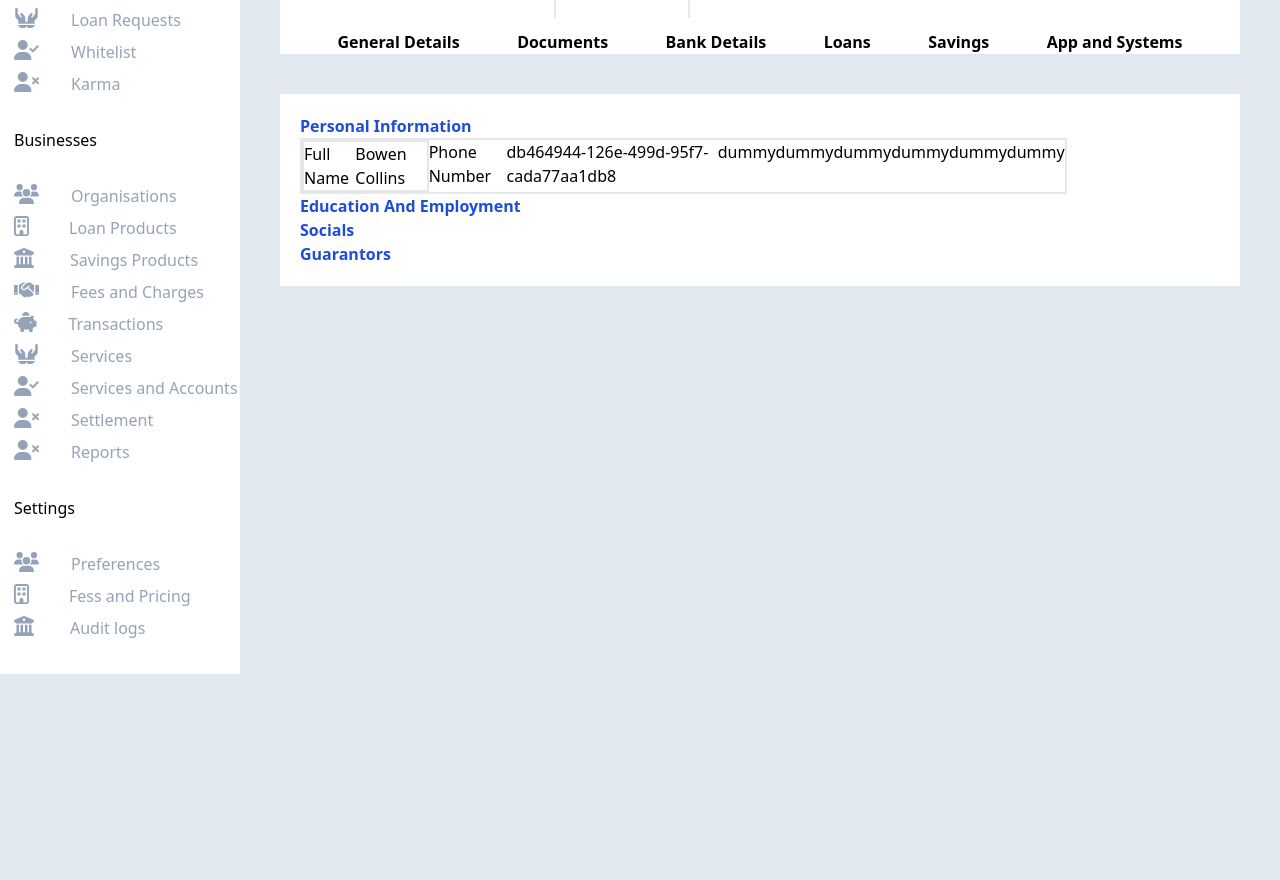
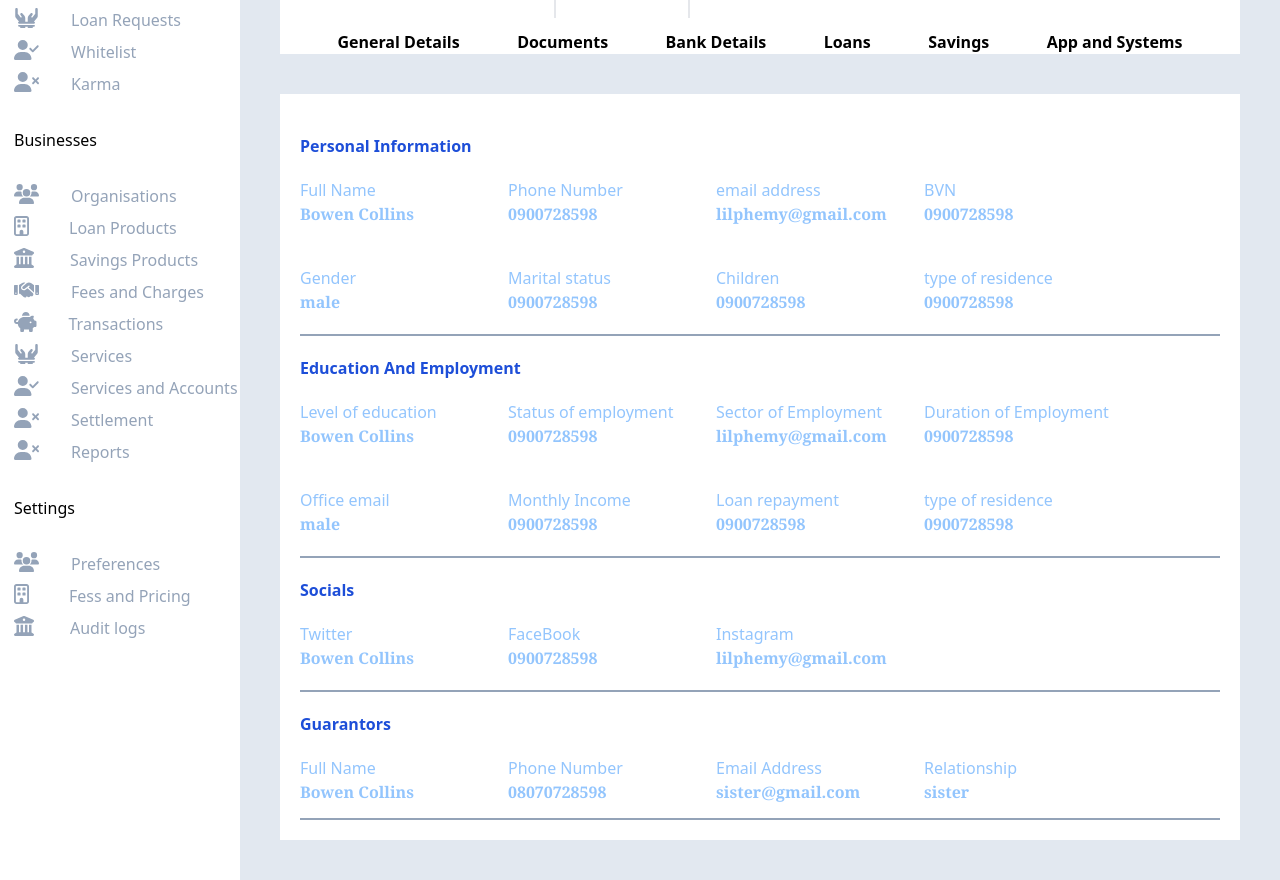
Before and after one commit to lilphemy/LendSqr-app, a React (Vite) app: page /userdetails in a window 1280 px wide. Shown: the part 418-1298 px from the top of the page. Before the commit the page ends 1092 px from the top, so only its background shows below. Built offline with nearby package versions, Linux system fonts and the light colour scheme.

Commit message:
part build up for user details

```diff
--- a/src/components/login/loginformcomp.tsx
+++ b/src/components/login/loginformcomp.tsx
@@ -12,37 +12,37 @@ export const nameContext = React.createContext("")
 const FormLoginComp = () => {
     const Navigate = useNavigate()
     const [decixBoo, setDeciBoo] = useState(false)
-    const [userDetails, setUserDetails] = useState<userdetails>({
+    const [loginDetails, setLoginDetails] = useState<userdetails>({
         username: "",
         password: "",
     })
 
     const userNameFunc = (e: ChangeEvent<HTMLInputElement>) => {
-        setUserDetails({ ...userDetails, username: e.target.value })
+        setLoginDetails({ ...loginDetails, username: e.target.value })
     }
     const userPasswordFunc = (e: ChangeEvent<HTMLInputElement>) => {
-        setUserDetails({ ...userDetails, password: e.target.value })
+        setLoginDetails({ ...loginDetails, password: e.target.value })
     }
 
     useLayoutEffect(() => {
-        localStorage.setItem("logged-username", userDetails.username)
-        localStorage.setItem("logged-userpw", userDetails.password)
-    }, [userDetails])
+        localStorage.setItem("logged-username", loginDetails.username)
+        localStorage.setItem("logged-userpw", loginDetails.password)
+    }, [loginDetails])
 
     const handleSubmit = (e: React.FormEvent<HTMLFormElement>) => {
         e.preventDefault()
-        if (userDetails.username !== "" && userDetails.password !== "") {
+        if (loginDetails.username !== "" && loginDetails.password !== "") {
             Navigate("/userdashboard")
-        } else if (userDetails.username === "" || userDetails.password === "") {
+        } else if (loginDetails.username === "" || loginDetails.password === "") {
             setTimeout(() => { setDeciBoo((prev) => !prev) }, 1000)
             clearTimeout(1000)
         }
-        console.log(userDetails)
+        console.log(loginDetails)
     }
 
     return (
         <React.Fragment>
-            <nameContext.Provider value={userDetails.username}>
+            <nameContext.Provider value={loginDetails.username}>
                 <div className="container h-screen w-1/2 relative">
                     <div className="container flex flex-col mx-auto absolute top-40 ">
                         <div className=" w-4/5 mx-auto my-3">
--- a/src/components/userdetailscomp/userdetailbody.tsx
+++ b/src/components/userdetailscomp/userdetailbody.tsx
@@ -9,38 +9,115 @@ const UserDetailBody = function () {
             <main className="w-full bg-white mt-10 px-5 py-5">
                 <div className="w-full border-b-2 border-slate-400">
                     <h3 className="text-md text-blue-700 font-bold pt-5 capitalize">Personal Information</h3>
-                            <div className="flex flex-column w-10/12 border-2">
-                                <div className="flex flex-column border-2 border-red-300">
+                    <div className="flex flex-row flex-wrap w-full justify-start text-blue-300">
+                        <div className=" w-52 h-fit my-5">
                             <h5>Full Name</h5>
-                                    <p>{nameData[0].profile.name}</p>
+                            <p className = "font-bold font-serif">{nameData[0].profile.name}</p>
                         </div>
-
-                                <div className="flex flex-column">
+                        <div className="w-52 my-5 h-fit">
                             <h5>Phone Number</h5>
-                                    <p>{nameData[0].apiKey}</p>
+                            <p className="font-bold font-serif">0900728598</p>
                         </div>
-
-                                <div className="flex flex-column w-10">dummy</div>
-
-                                <div className="flex flex-column w-10">dummy</div>
-
-                                <div className="flex flex-column w-10">dummy</div>
-
-                                <div className="flex flex-column w-10">dummy</div>
-
-                                <div className="flex flex-column w-10">dummy</div>
-
-                                <div className="flex flex-column w-10">dummy</div>
+                        <div className="w-52 h-fit my-5">
+                            <h5>email address</h5>
+                            <p className="font-bold font-serif">lilphemy@gmail.com</p>
+                        </div>
+                        <div className="w-52 h-fit my-5">
+                            <h5>BVN</h5>
+                            <p className="font-bold font-serif">0900728598</p>
+                        </div>
+                        <div className="w-52 h-fit my-5">
+                            <h5>Gender</h5>
+                            <p className="font-bold font-serif">male</p>
+                        </div>
+                        <div className="w-52 h-fit my-5">
+                            <h5>Marital status</h5>
+                            <p className="font-bold font-serif">0900728598</p>
+                        </div>
+                        <div className="w-52 h-fit my-5">
+                            <h5>Children</h5>
+                            <p className="font-bold font-serif">0900728598</p>
+                        </div>
+                        <div className="w-52 h-fit my-5">
+                            <h5>type of residence</h5>
+                            <p className="font-bold font-serif">0900728598</p>
+                        </div>
+                    </div>
+                </div>
+                <div className="w-full border-b-2 border-slate-400">
+                    <h3 className="text-md text-blue-700 font-bold pt-5 capitalize">education and employment</h3>
+                    <div className="flex flex-row flex-wrap w-full justify-start text-blue-300">
+                        <div className=" w-52 h-fit my-5">
+                            <h5>Level of education</h5>
+                            <p className = "font-bold font-serif">{nameData[0].profile.name}</p>
+                        </div>
+                        <div className="w-52 my-5 h-fit">
+                            <h5>Status of employment</h5>
+                            <p className="font-bold font-serif">0900728598</p>
+                        </div>
+                        <div className="w-52 h-fit my-5">
+                            <h5>Sector of Employment</h5>
+                            <p className="font-bold font-serif">lilphemy@gmail.com</p>
+                        </div>
+                        <div className="w-52 h-fit my-5">
+                            <h5>Duration of Employment</h5>
+                            <p className="font-bold font-serif">0900728598</p>
+                        </div>
+                        <div className="w-52 h-fit my-5">
+                            <h5>Office email</h5>
+                            <p className="font-bold font-serif">male</p>
+                        </div>
+                        <div className="w-52 h-fit my-5">
+                            <h5>Monthly Income</h5>
+                            <p className="font-bold font-serif">0900728598</p>
+                        </div>
+                        <div className="w-52 h-fit my-5">
+                            <h5>Loan repayment</h5>
+                            <p className="font-bold font-serif">0900728598</p>
+                        </div>
+                        <div className="w-52 h-fit my-5">
+                            <h5>type of residence</h5>
+                            <p className="font-bold font-serif">0900728598</p>
+                        </div>
+                    </div>
+                </div>
+                <div className="w-full border-b-2 border-slate-400">
+                    <h3 className="text-md text-blue-700 font-bold pt-5 capitalize">socials</h3>
+                    <div className="flex flex-row flex-wrap w-full justify-start text-blue-300">
+                        <div className=" w-52 h-fit my-5">
+                            <h5>Twitter</h5>
+                            <p className = "font-bold font-serif">{nameData[0].profile.name}</p>
+                        </div>
+                        <div className="w-52 my-5 h-fit">
+                            <h5>FaceBook</h5>
+                            <p className="font-bold font-serif">0900728598</p>
+                        </div>
+                        <div className="w-52 h-fit my-5">
+                            <h5>Instagram</h5>
+                            <p className="font-bold font-serif">lilphemy@gmail.com</p>
+                        </div>
                     </div>
                 </div>
                 <div className="w-full border-b-2 border-slate-400 h-32">
-                            <h3 className="text-md text-blue-700 font-bold pt-5 capitalize">education and employment</h3>
+                    <h3 className="text-md text-blue-700 font-bold pt-5 capitalize">guarantors</h3>
+                    <div className="flex flex-row flex-wrap w-full justify-start text-blue-300">
+                        <div className=" w-52 h-fit my-5">
+                            <h5>Full Name</h5>
+                            <p className = "font-bold font-serif">{nameData[0].profile.name}</p>
                         </div>
-                        <div className="w-full border-b-2 border-slate-400 h-32">
-                            <h3 className="text-md text-blue-700 font-bold pt-5 capitalize">socials</h3>
+                        <div className="w-52 my-5 h-fit">
+                            <h5>Phone Number</h5>
+                            <p className="font-bold font-serif">08070728598</p>
                         </div>
-                        <div className="w-full border-b-2 border-slate-400 h-32">
-                            <h3 className="text-md text-blue-700 font-bold pt-5 capitalize">guarantors</h3>
+                        <div className="w-52 h-fit my-5">
+                            <h5>Email Address</h5>
+                            <p className="font-bold font-serif">sister@gmail.com</p>
+                        </div>
+                        <div className="w-52 h-fit my-5">
+                            <h5>Relationship</h5>
+                            <p className="font-bold font-serif">sister</p>
+                        </div>
+                    </div>
                 </div>
                 <div className="w-full ">
                     <h3></h3>
--- a/src/main.tsx
+++ b/src/main.tsx
@@ -2,9 +2,12 @@ import React from 'react'
 import ReactDOM from 'react-dom/client'
 import App from './App.tsx'
 import './index.css'
+import { nameContext} from './components/login/loginformcomp.tsx'
 
 ReactDOM.createRoot(document.getElementById('root')!).render(
-  <React.StrictMode>
-    <App />
-  </React.StrictMode>,
+  <nameContext.Provider value={"dummy!"}>
+    <React.StrictMode>
+      <App />
+    </React.StrictMode>
+  </nameContext.Provider>
 )
--- a/tailwind.config.js
+++ b/tailwind.config.js
@@ -12,6 +12,7 @@ export default {
     "./src/components/userdashboard/transactBoard.tsx",
     "./src/pages/userdashboard/userdashboard.tsx",
     "./src/components/userdetailscomp/index.tsx",
+    "./src/components/userdetailscomp/userdetailbody.tsx",
     "./src/components/userdetailscomp/bodysection.tsx",
     "./src/pages/userdetails/index.tsx"
   ],
```
Lines whose indentation alone changed are shown as unchanged.
